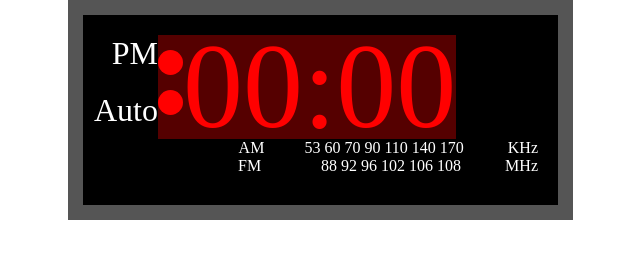
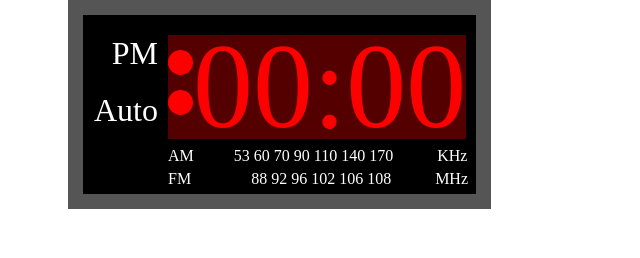
Before and after one commit to hartzis/js13-wakeup-time, a plain HTML site: page index.html in a window 1280 px wide. Shown: the whole page, without its empty margins (156-796 px from the left). Drawn offline with nearby package versions, Linux system fonts and the light colour scheme.

Commit message:
fixed layout

```diff
--- a/css/main.css
+++ b/css/main.css
@@ -4,14 +4,10 @@
 }
 .outer-shell {
   background-color: #555;
-  width: 500px;
-  height: 200px;
   display: inline-block;
 }
 .inner-shell {
   background-color: #000;
-  width: 95%;
-  height: 95%;
   border: 15px solid #555;
   overflow: hidden;
 }
@@ -26,7 +22,7 @@
 }
 .clock-screen {
   background-color: #500;
-  margin-top: 20px;
+  margin: 20px 10px 3px 10px;
   display: inline-block;
 }
 .clock-text {
@@ -48,8 +44,6 @@
   background-color: #f00;
 }
 .bottom-text {
-  margin-right: 20px;
   color: #fff;
-  float: right;
-  clear: both;
+  margin: 5px 0 5px 85px;
 }
```
Also changed, not shown: 1 other file.
